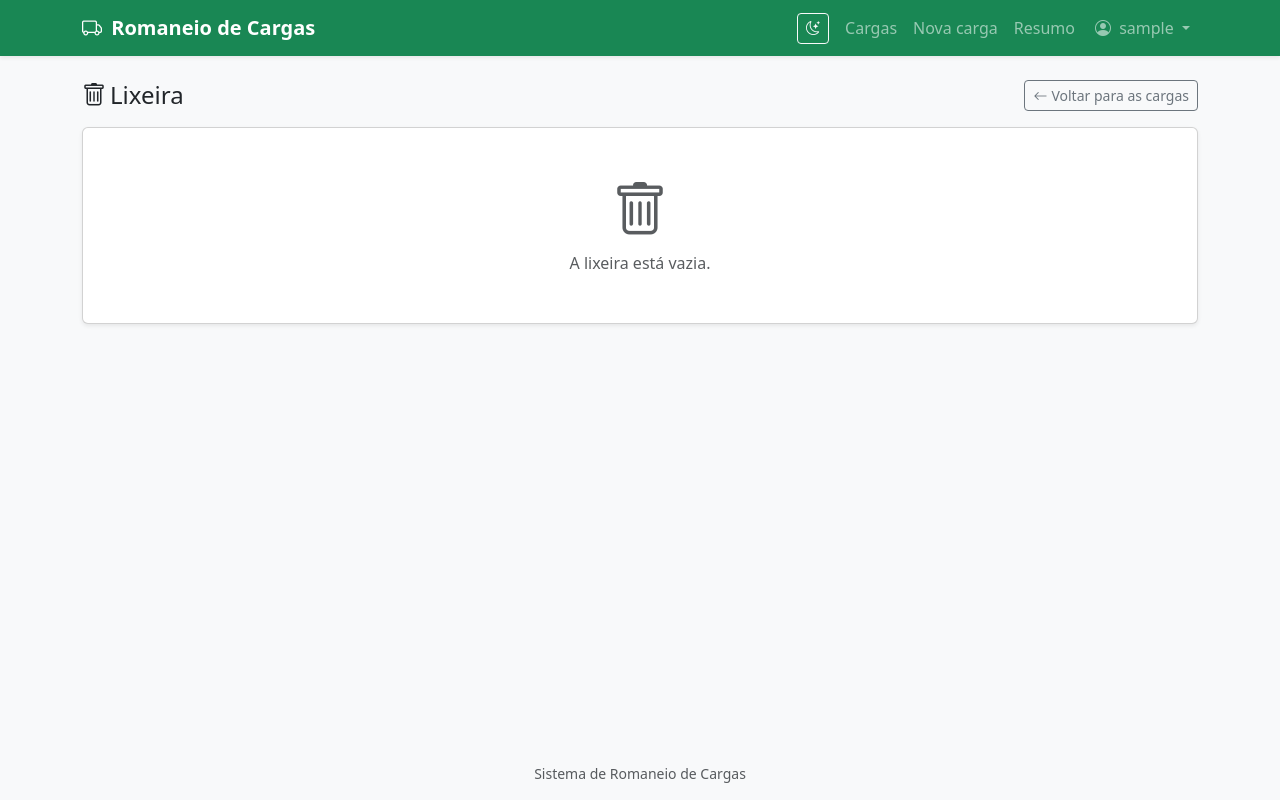
After one commit to PatrikiGss/Site_ramaneio_Kauan, a Django app: page /lixeira/ in a window 1280 px wide. The commit adds this page. Run offline with Django 5.2, Linux system fonts and the light colour scheme; the visitor is signed in with stand-in values (Sample User, id 1); data that the repository does not hold is empty; some libraries are stand-ins or nearby versions.

Commit message:
lixeira e resumo

```diff
--- a/cargas/admin.py
+++ b/cargas/admin.py
@@ -5,8 +5,8 @@ from .models import Carga
 
 @admin.register(Carga)
 class CargaAdmin(admin.ModelAdmin):
-    list_display = ('id', 'usuario', 'criado_em', 'tipo_maca', 'tamanho', 'quantidade_caixas', 'peso_total')
-    list_filter = ('usuario', 'tipo_maca', 'tamanho', 'criado_em')
+    list_display = ('id', 'usuario', 'criado_em', 'tipo_maca', 'tamanho', 'quantidade_caixas', 'peso_total', 'excluido_em')
+    list_filter = ('usuario', 'tipo_maca', 'tamanho', 'criado_em', 'excluido_em')
     search_fields = ('observacoes',)
     date_hierarchy = 'criado_em'
     readonly_fields = ('criado_em', 'atualizado_em')
--- a/cargas/templates/base.html
+++ b/cargas/templates/base.html
@@ -35,7 +35,7 @@
     <link href="{% static 'cargas/style.css' %}" rel="stylesheet">
 </head>
 <body class="bg-body-tertiary d-flex flex-column min-vh-100">
-    <nav class="navbar navbar-expand navbar-dark bg-success shadow-sm">
+    <nav class="navbar navbar-expand navbar-dark bg-success shadow-sm d-print-none">
         <div class="container">
             <a class="navbar-brand fw-semibold" href="{% url 'cargas:lista' %}">
                 <i class="bi bi-truck me-1"></i><span class="d-none d-sm-inline"> Romaneio de Cargas</span><span class="d-sm-none"> Romaneio</span>
@@ -55,6 +55,10 @@
                        href="{% url 'cargas:nova' %}">
                         <i class="bi bi-plus-circle d-sm-none"></i><span class="d-none d-sm-inline">Nova carga</span>
                     </a>
+                    <a class="nav-link {% if request.resolver_match.url_name == 'resumo' %}active{% endif %}"
+                       href="{% url 'cargas:resumo' %}">
+                        <i class="bi bi-clipboard-data d-sm-none"></i><span class="d-none d-sm-inline">Resumo</span>
+                    </a>
                     <div class="nav-item dropdown ms-1">
                         <a class="nav-link dropdown-toggle" href="#" role="button"
                            data-bs-toggle="dropdown" aria-expanded="false">
@@ -65,6 +69,11 @@
                             <li>
                                 <a class="dropdown-item" href="{% url 'contas:trocar_senha' %}">
                                     <i class="bi bi-key me-2"></i>Trocar senha
+                                </a>
+                            </li>
+                            <li>
+                                <a class="dropdown-item" href="{% url 'cargas:lixeira' %}">
+                                    <i class="bi bi-trash me-2"></i>Lixeira
                                 </a>
                             </li>
                             <li>
@@ -104,7 +113,7 @@
         {% block conteudo %}{% endblock %}
     </main>
 
-    <footer class="text-center text-muted small py-3">
+    <footer class="text-center text-muted small py-3 d-print-none">
         Sistema de Romaneio de Cargas
     </footer>
 
--- /dev/null
+++ b/cargas/templates/cargas/lixeira.html
@@ -0,0 +1,123 @@
+{% extends 'base.html' %}
+
+{% block titulo %}Lixeira | Romaneio de Cargas{% endblock %}
+
+{% block conteudo %}
+<div class="d-flex flex-wrap justify-content-between align-items-center gap-2 mb-3">
+    <h1 class="h4 mb-0"><i class="bi bi-trash me-1"></i>Lixeira</h1>
+    <a href="{% url 'cargas:lista' %}" class="btn btn-outline-secondary btn-sm">
+        <i class="bi bi-arrow-left me-1"></i>Voltar para as cargas
+    </a>
+</div>
+
+{% if cargas %}
+    <p class="text-muted small">
+        Cargas removidas ficam aqui. Você pode <strong>restaurar</strong> (volta para a lista)
+        ou <strong>excluir definitivamente</strong> (apaga de vez).
+    </p>
+
+    <!-- Tabela (telas médias e grandes) -->
+    <div class="card shadow-sm d-none d-md-block">
+        <div class="table-responsive">
+            <table class="table table-hover align-middle mb-0">
+                <thead class="table-light">
+                    <tr>
+                        <th>#</th>
+                        <th>Cadastrada em</th>
+                        <th>Excluída em</th>
+                        <th>Tipo</th>
+                        <th>Tamanho</th>
+                        <th class="text-end">Caixas</th>
+                        <th class="text-end">Peso (kg)</th>
+                        <th class="text-end">Ações</th>
+                    </tr>
+                </thead>
+                <tbody>
+                    {% for carga in cargas %}
+                    <tr>
+                        <td>{{ carga.pk }}</td>
+                        <td>{{ carga.criado_em|date:'d/m/Y H:i' }}</td>
+                        <td>{{ carga.excluido_em|date:'d/m/Y H:i' }}</td>
+                        <td>{{ carga.get_tipo_maca_display }}</td>
+                        <td>{{ carga.get_tamanho_display }}</td>
+                        <td class="text-end">{{ carga.quantidade_caixas }}</td>
+                        <td class="text-end">{{ carga.peso_total|floatformat:2 }}</td>
+                        <td class="text-end text-nowrap">
+                            <form method="post" action="{% url 'cargas:restaurar' carga.pk %}" class="d-inline">
+                                {% csrf_token %}
+                                <button type="submit" class="btn btn-sm btn-outline-success" title="Restaurar">
+                                    <i class="bi bi-arrow-counterclockwise"></i>
+                                </button>
+                            </form>
+                            <a href="{% url 'cargas:excluir_definitivo' carga.pk %}" class="btn btn-sm btn-outline-danger" title="Excluir definitivamente">
+                                <i class="bi bi-trash3"></i>
+                            </a>
+                        </td>
+                    </tr>
+                    {% endfor %}
+                </tbody>
+            </table>
+        </div>
+    </div>
+
+    <!-- Cards (celular) -->
+    <div class="d-md-none vstack gap-2">
+        {% for carga in cargas %}
+        <div class="card shadow-sm">
+            <div class="card-body py-2">
+                <div class="d-flex justify-content-between align-items-start">
+                    <div>
+                        <strong>#{{ carga.pk }} — {{ carga.get_tipo_maca_display }}</strong>
+                        <div class="text-muted small">
+                            {{ carga.quantidade_caixas }} cx · {{ carga.peso_total|floatformat:2 }} kg
+                        </div>
+                        <div class="text-muted small">
+                            <i class="bi bi-trash me-1"></i>excluída em {{ carga.excluido_em|date:'d/m/Y H:i' }}
+                        </div>
+                    </div>
+                    <span class="badge text-bg-secondary">{{ carga.get_tamanho_display }}</span>
+                </div>
+                <div class="d-flex gap-2 mt-2">
+                    <form method="post" action="{% url 'cargas:restaurar' carga.pk %}" class="flex-grow-1">
+                        {% csrf_token %}
+                        <button type="submit" class="btn btn-sm btn-outline-success w-100">
+                            <i class="bi bi-arrow-counterclockwise me-1"></i>Restaurar
+                        </button>
+                    </form>
+                    <a href="{% url 'cargas:excluir_definitivo' carga.pk %}" class="btn btn-sm btn-outline-danger flex-grow-1">
+                        <i class="bi bi-trash3 me-1"></i>Excluir
+                    </a>
+                </div>
+            </div>
+        </div>
+        {% endfor %}
+    </div>
+
+    {% if is_paginated %}
+    <nav class="mt-3" aria-label="Paginação">
+        <ul class="pagination justify-content-center mb-0">
+            {% if page_obj.has_previous %}
+                <li class="page-item">
+                    <a class="page-link" href="?page={{ page_obj.previous_page_number }}">Anterior</a>
+                </li>
+            {% endif %}
+            <li class="page-item disabled">
+                <span class="page-link">Página {{ page_obj.number }} de {{ page_obj.paginator.num_pages }}</span>
+            </li>
+            {% if page_obj.has_next %}
+                <li class="page-item">
+                    <a class="page-link" href="?page={{ page_obj.next_page_number }}">Próxima</a>
+                </li>
+            {% endif %}
+        </ul>
+    </nav>
+    {% endif %}
+{% else %}
+    <div class="card shadow-sm">
+        <div class="card-body text-center py-5 text-muted">
+            <i class="bi bi-trash display-4 d-block mb-2"></i>
+            A lixeira está vazia.
+        </div>
+    </div>
+{% endif %}
+{% endblock %}
--- a/cargas/urls.py
+++ b/cargas/urls.py
@@ -7,7 +7,11 @@ app_name = 'cargas'
 urlpatterns = [
     path('', views.CargaListView.as_view(), name='lista'),
     path('nova/', views.CargaCreateView.as_view(), name='nova'),
+    path('resumo/', views.ResumoView.as_view(), name='resumo'),
+    path('lixeira/', views.LixeiraListView.as_view(), name='lixeira'),
     path('<int:pk>/', views.CargaDetailView.as_view(), name='detalhe'),
     path('<int:pk>/editar/', views.CargaUpdateView.as_view(), name='editar'),
     path('<int:pk>/excluir/', views.CargaDeleteView.as_view(), name='excluir'),
+    path('<int:pk>/restaurar/', views.RestaurarCargaView.as_view(), name='restaurar'),
+    path('<int:pk>/excluir-definitivo/', views.ExcluirDefinitivoView.as_view(), name='excluir_definitivo'),
 ]
--- a/cargas/views.py
+++ b/cargas/views.py
@@ -1,25 +1,49 @@
+from datetime import timedelta
+
 from django.contrib import messages
 from django.contrib.auth.mixins import LoginRequiredMixin
 from django.contrib.messages.views import SuccessMessageMixin
 from django.db.models import Count, Q, Sum
+from django.db.models.functions import TruncDate
+from django.shortcuts import get_object_or_404, redirect
 from django.urls import reverse_lazy
-from django.views.generic import CreateView, DeleteView, DetailView, ListView, UpdateView
+from django.utils import timezone
+from django.utils.dateparse import parse_date
+from django.views import View
+from django.views.generic import (
+    CreateView,
+    DeleteView,
+    DetailView,
+    ListView,
+    TemplateView,
+    UpdateView,
+)
 
 from .forms import CargaForm, FiltroCargaForm
 from .models import Carga
 
 
 class CargaDoUsuarioMixin(LoginRequiredMixin):
-    """Exige login e limita o queryset às cargas do próprio usuário.
+    """Exige login e limita o queryset às cargas ATIVAS do próprio usuário.
 
     É este mixin que garante o isolamento de dados: como Detail/Update/Delete
-    buscam o objeto dentro do queryset, uma carga de outro usuário resulta em
-    404 (como se não existisse) em vez de vazar informação de que o registro
-    existe mas é de outra pessoa.
+    buscam o objeto dentro do queryset, uma carga de outro usuário (ou já na
+    lixeira) resulta em 404 (como se não existisse) em vez de vazar informação.
     """
 
     def get_queryset(self):
-        return super().get_queryset().filter(usuario=self.request.user)
+        return super().get_queryset().filter(
+            usuario=self.request.user, excluido_em__isnull=True,
+        )
+
+
+class CargaLixeiraMixin(LoginRequiredMixin):
+    """Base das telas da lixeira: cargas do usuário que estão excluídas."""
+
+    def get_queryset(self):
+        return Carga.objects.filter(
+            usuario=self.request.user, excluido_em__isnull=False,
+        )
 
 
 class CargaListView(CargaDoUsuarioMixin, ListView):
@@ -28,7 +52,7 @@ class CargaListView(CargaDoUsuarioMixin, ListView):
     context_object_name = 'cargas'
 
     def get_queryset(self):
-        # super() já devolve apenas as cargas do usuário logado (mixin acima);
+        # super() já devolve apenas as cargas ativas do usuário logado (mixin);
         # aqui aplicamos por cima os filtros opcionais vindos da URL (?tipo=...).
         queryset = super().get_queryset()
         self.filtro = FiltroCargaForm(self.request.GET or None)
@@ -67,6 +91,9 @@ class CargaListView(CargaDoUsuarioMixin, ListView):
         parametros = self.request.GET.copy()
         parametros.pop('page', None)
         context['querystring'] = parametros.urlencode()
+        context['total_lixeira'] = Carga.objects.filter(
+            usuario=self.request.user, excluido_em__isnull=False,
+        ).count()
         return context
 
 
@@ -94,10 +121,104 @@ class CargaUpdateView(CargaDoUsuarioMixin, SuccessMessageMixin, UpdateView):
 
 
 class CargaDeleteView(CargaDoUsuarioMixin, DeleteView):
+    """"Excluir" move a carga para a lixeira (reversível), não apaga de vez."""
+
     model = Carga
     context_object_name = 'carga'
     success_url = reverse_lazy('cargas:lista')
 
     def form_valid(self, form):
-        messages.success(self.request, f'Carga #{self.object.pk} excluída com sucesso.')
+        # self.object já foi carregado no post(); em vez de deletar, marcamos
+        # como excluída. A exclusão definitiva fica na tela da lixeira.
+        self.object.mover_para_lixeira()
+        messages.success(self.request, f'Carga #{self.object.pk} movida para a lixeira.')
+        return redirect(self.success_url)
+
+
+class LixeiraListView(CargaLixeiraMixin, ListView):
+    model = Carga
+    paginate_by = 15
+    context_object_name = 'cargas'
+    template_name = 'cargas/lixeira.html'
+
+    def get_queryset(self):
+        return super().get_queryset().order_by('-excluido_em')
+
+
+class RestaurarCargaView(CargaLixeiraMixin, View):
+    """Tira a carga da lixeira (POST)."""
+
+    def post(self, request, pk):
+        carga = get_object_or_404(self.get_queryset(), pk=pk)
+        carga.restaurar()
+        messages.success(request, f'Carga #{carga.pk} restaurada.')
+        return redirect('cargas:lixeira')
+
+
+class ExcluirDefinitivoView(CargaLixeiraMixin, DeleteView):
+    """Exclusão DEFINITIVA (irreversível), só a partir da lixeira."""
+
+    model = Carga
+    context_object_name = 'carga'
+    template_name = 'cargas/carga_confirm_delete_definitivo.html'
+    success_url = reverse_lazy('cargas:lixeira')
+
+    def form_valid(self, form):
+        messages.success(self.request, f'Carga #{self.object.pk} excluída definitivamente.')
         return super().form_valid(form)
+
+
+class ResumoView(LoginRequiredMixin, TemplateView):
+    """Fechamento por período: totais agrupados por tipo, por tamanho e por dia."""
+
+    template_name = 'cargas/resumo.html'
+
+    def get_context_data(self, **kwargs):
+        context = super().get_context_data(**kwargs)
+        hoje = timezone.localdate()
+
+        def parse(nome, padrao):
+            valor = parse_date(self.request.GET.get(nome, '') or '')
+            return valor or padrao
+
+        inicio = parse('data_inicio', hoje)
+        fim = parse('data_fim', hoje)
+        if inicio > fim:
+            inicio, fim = fim, inicio
+
+        base = Carga.objects.filter(
+            usuario=self.request.user,
+            excluido_em__isnull=True,
+            criado_em__date__gte=inicio,
+            criado_em__date__lte=fim,
+        )
+
+        # Uma única expressão de agregação reaproveitada no geral e nos grupos
+        agg = dict(caixas=Sum('quantidade_caixas'), peso=Sum('peso_total'), n=Count('id'))
+
+        tipos = dict(Carga.TipoMaca.choices)
+        tamanhos = dict(Carga.Tamanho.choices)
+
+        def rotular(linhas, campo, mapa):
+            # Substitui o código (ex.: 'FUJI') pelo rótulo legível ('Fuji')
+            saida = []
+            for linha in linhas:
+                item = dict(linha)
+                item['label'] = mapa.get(linha[campo], linha[campo])
+                saida.append(item)
+            return saida
+
+        context['inicio'] = inicio
+        context['fim'] = fim
+        context['geral'] = base.aggregate(**agg)
+        context['por_tipo'] = rotular(
+            base.values('tipo_maca').annotate(**agg).order_by('-caixas'), 'tipo_maca', tipos)
+        context['por_tamanho'] = rotular(
+            base.values('tamanho').annotate(**agg).order_by('-caixas'), 'tamanho', tamanhos)
+        context['por_dia'] = list(
+            base.annotate(dia=TruncDate('criado_em')).values('dia').annotate(**agg).order_by('-dia'))
+        # Atalhos de período para os botões rápidos
+        context['hoje'] = hoje
+        context['inicio_semana'] = hoje - timedelta(days=6)
+        context['inicio_mes'] = hoje.replace(day=1)
+        return context
```
Also changed, not shown: DOCUMENTACAO.md (+22 -1 lines), cargas/models.py (+18 -0 lines), cargas/templates/cargas/carga_confirm_delete.html (+7 -5 lines), cargas/templates/cargas/carga_confirm_delete_definitivo.html (added, +40 -0 lines), cargas/templates/cargas/carga_list.html (+10 -3 lines), cargas/templates/cargas/resumo.html (added, +152 -0 lines), cargas/migrations/0004_carga_excluido_em.py (added).
